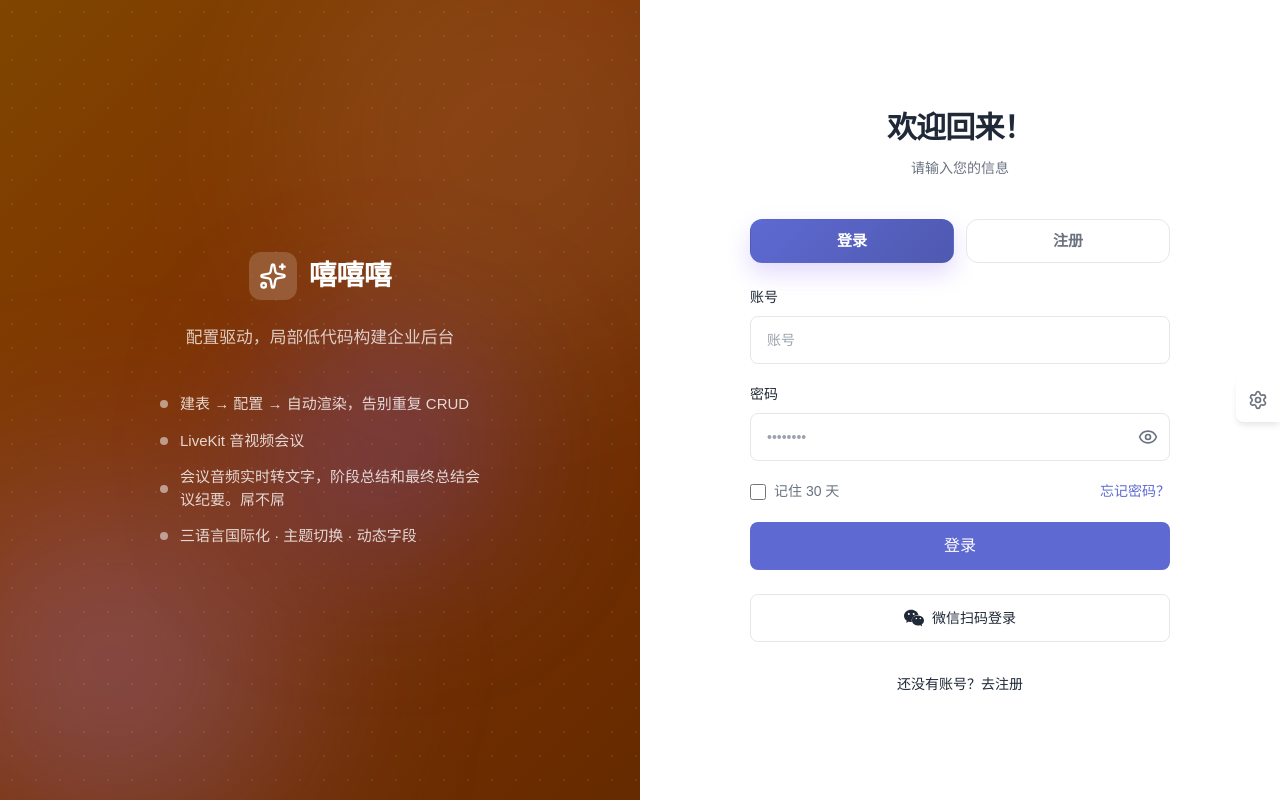
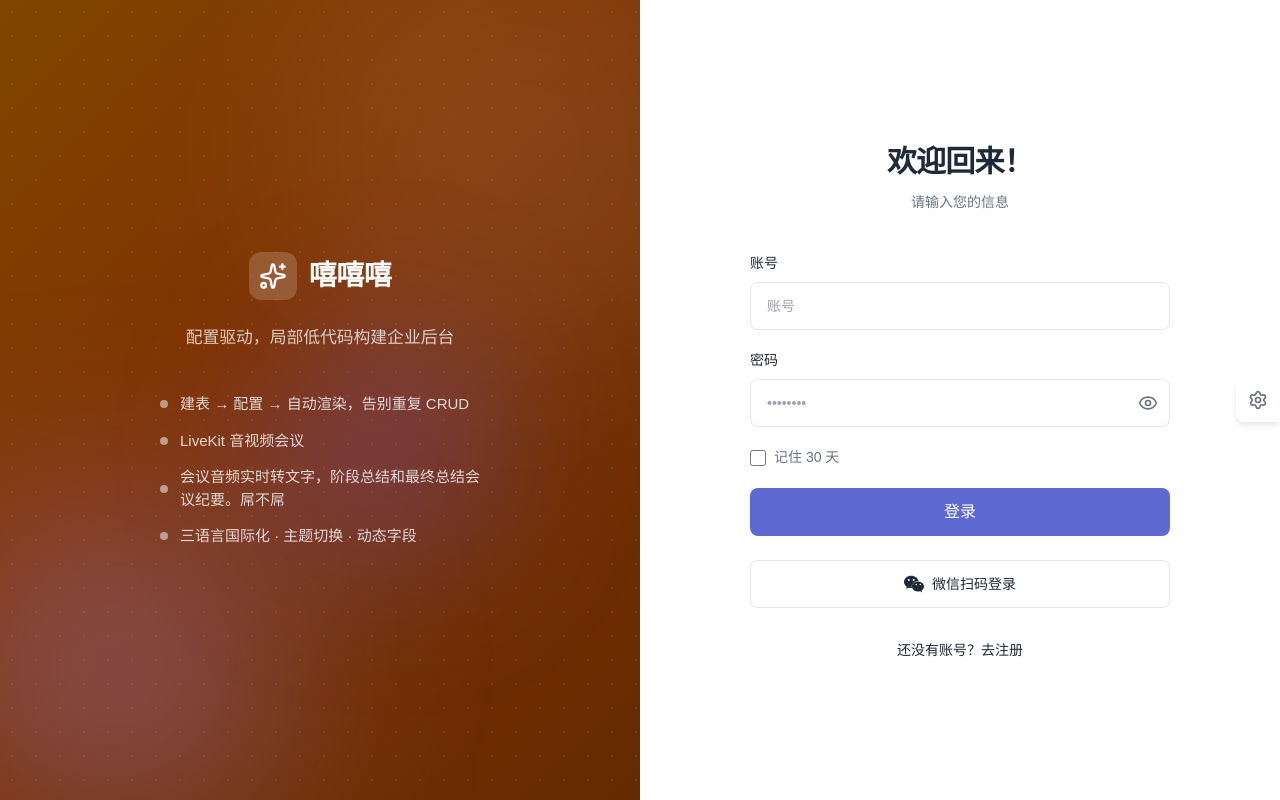
Before and after one commit to guitarxiaohe/metting-vue, a Vue app: page /login in a window 1280 px wide. Built offline with nearby package versions, Linux system fonts and the light colour scheme; what @tanstack/vue-query would draw is missing.

Commit message:
fix: 去除一些信息

```diff
--- a/src/views/external-meeting/use-meeting-camera.ts
+++ b/src/views/external-meeting/use-meeting-camera.ts
@@ -27,9 +27,13 @@ import { useUserStore } from '@/stores';
 const cameraVideoRef = ref<Record<string, HTMLDivElement | null>>({});
 interface UseMeetingCameraOptions {
   room: ShallowRef<Room | null>;
+  /** 当前连接状态 */
   connectionState: Ref<ConnectionState>;
+  /** 摄像头开启关闭状态 */
   isCameraEnabled: Ref<boolean>;
+  /** 开启关闭摄像头方法 */
   toggleCamera: () => Promise<void>;
+  /** 摄像头视频流 */
   localVideoTrack: ShallowRef<LocalVideoTrack | null>;
   remoteCameraTracks: ShallowRef<Map<string, RemoteVideoTrack>>;
 }
@@ -196,6 +200,7 @@ export function useMeetingCamera(options: UseMeetingCameraOptions) {
 
   /******************************** 页面生命周期 ********************************/
 
+  // 在浏览器关闭 刷新等其他因素导致异常关闭的情况兜底
   function handleCameraPageHide() {
     const meetingId = currentMeetingId.value;
     if (meetingId && isCameraEnabled.value) {
@@ -205,12 +210,15 @@ export function useMeetingCamera(options: UseMeetingCameraOptions) {
 
   onMounted(() => {
     window.addEventListener('pagehide', handleCameraPageHide);
+    document.addEventListener('visibilitychange', handleCameraPageHide);
     window.addEventListener('beforeunload', handleCameraPageHide);
   });
 
   onBeforeUnmount(() => {
     window.removeEventListener('pagehide', handleCameraPageHide);
+    document.addEventListener('visibilitychange', handleCameraPageHide);
     window.removeEventListener('beforeunload', handleCameraPageHide);
+    // clearCameraTrack()
   });
 
   return {
--- a/src/views/login/index.vue
+++ b/src/views/login/index.vue
@@ -67,7 +67,7 @@
         </div>
 
         <!-------------------------- 登录注册切换 -------------------------->
-        <div class="mode-switch">
+        <!-- <div class="mode-switch">
           <button
             type="button"
             class="mode-btn"
@@ -84,7 +84,7 @@
           >
             {{ t('login.register') }}
           </button>
-        </div>
+        </div> -->
 
         <!-- 登录表单 -->
         <form @submit.prevent="handleSubmit" class="login-form">
@@ -147,9 +147,9 @@
               <input type="checkbox" v-model="rememberMe" />
               <span>{{ t('login.rememberFor30Days') }}</span>
             </label>
-            <button type="button" class="forgot-link">
+            <!-- <button type="button" class="forgot-link">
               {{ t('user.forgotPassword') }}
-            </button>
+            </button> -->
           </div>
 
           <div v-if="error" class="error-message">
```
Also changed, not shown: 1 other file (tests, documents, lock files or other folders).
